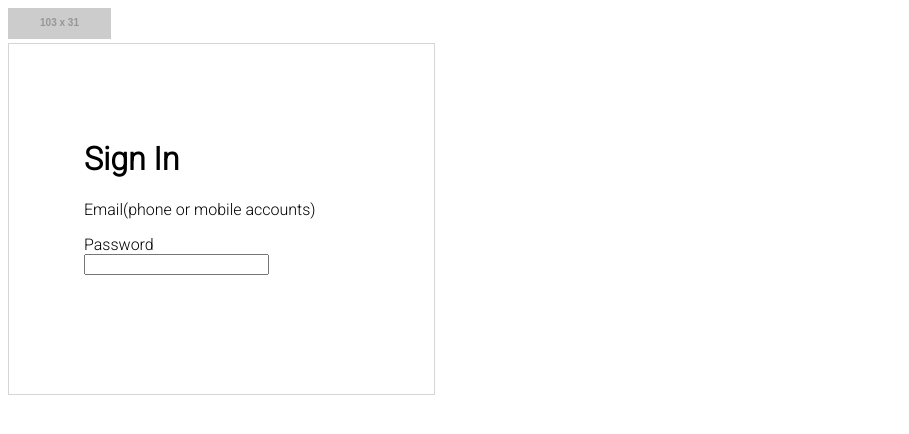
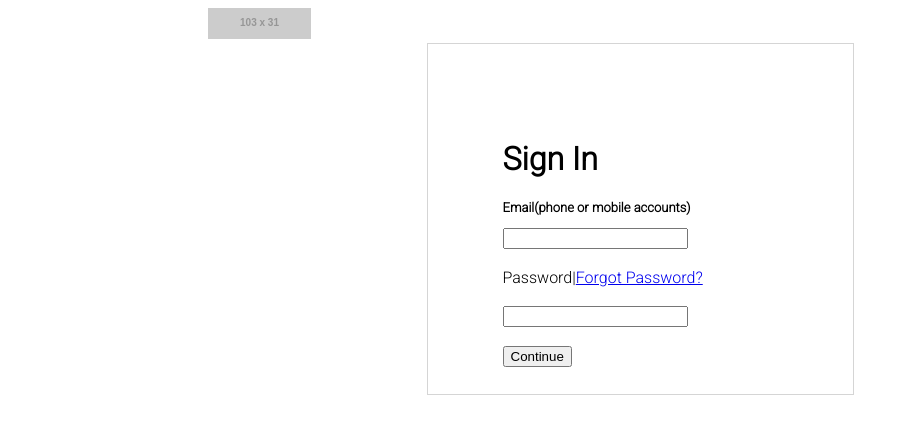
Before and after one commit to zb3po/zb3po, a plain HTML site: page index.html in a window 1280 px wide. Shown: the whole page, without its empty margins (0-909 px from the left). Drawn offline with Linux system fonts and the light colour scheme; placeholder pictures from the web are drawn by us.

Commit message:
additional changes

```diff
--- a/css/main.css
+++ b/css/main.css
@@ -3,5 +3,15 @@ main {
     width: 275px;
     border: 1px solid rgba(0, 0, 0, 0.163);
     padding: 75px;
+    margin: auto;
     font-family: 'Roboto' , sans-serif;
 }
+img {
+    width: 103px;
+    height: 31px;
+    margin-left: 200px;
+}
+p {
+    font-size: small;
+    font-weight: bold;
+}
--- a/index.html
+++ b/index.html
@@ -13,12 +13,20 @@
 <body>
     <a href="htpps://placeholder.com"><img src="htpps://placeholder.com/103x31.png"></a>
  <main>
+     <div>
     <h1>Sign In</h1>
+    </div>
     <p>Email(phone or mobile accounts)</p>
+    <input type="text" id="email" name="email">
+    <br>
+    <br>
     <form action="/action_page.php">
-        <label for="password">Password</label>
+        <label for="password">Password</label>|<label class="forgot" for="forgotpw"><a href="#">Forgot Password?</label>
+        <br>
         <br>
         <input type="text" id="password" name="password"><br><br>
+        <button type="submit">Continue</button>
+
     <div></div>
     </main>
 
```
